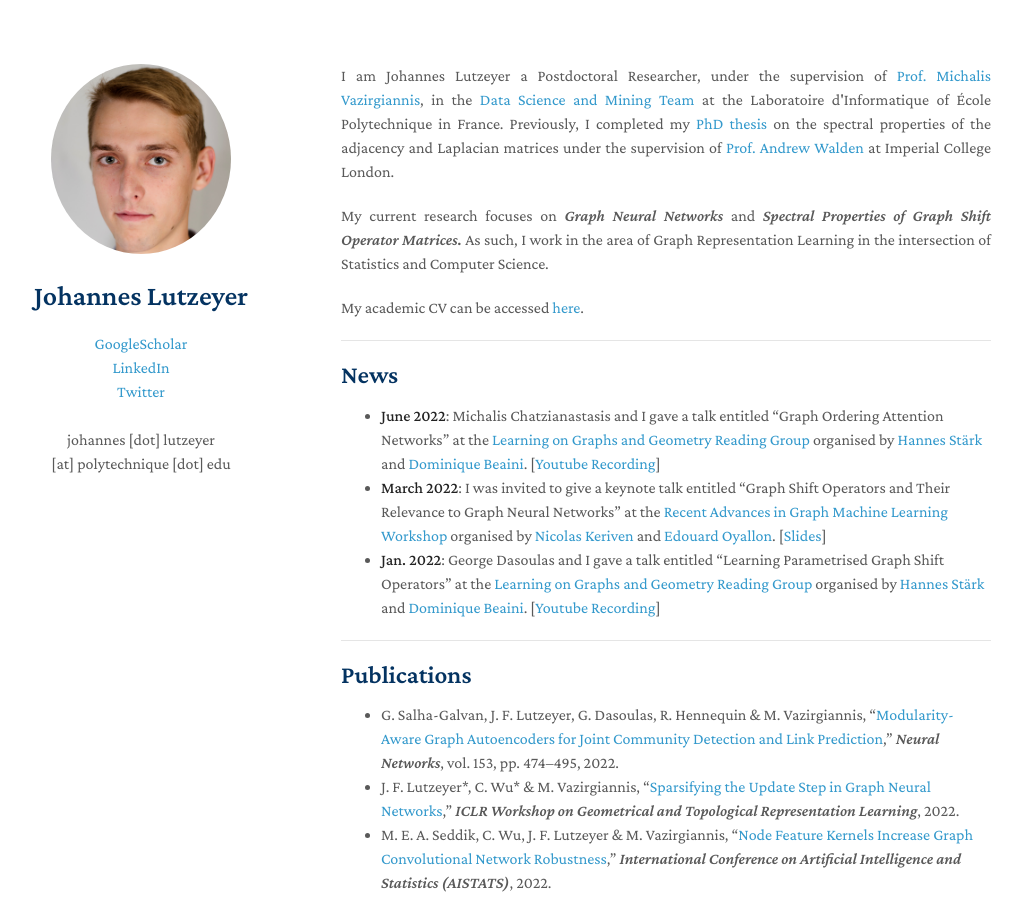
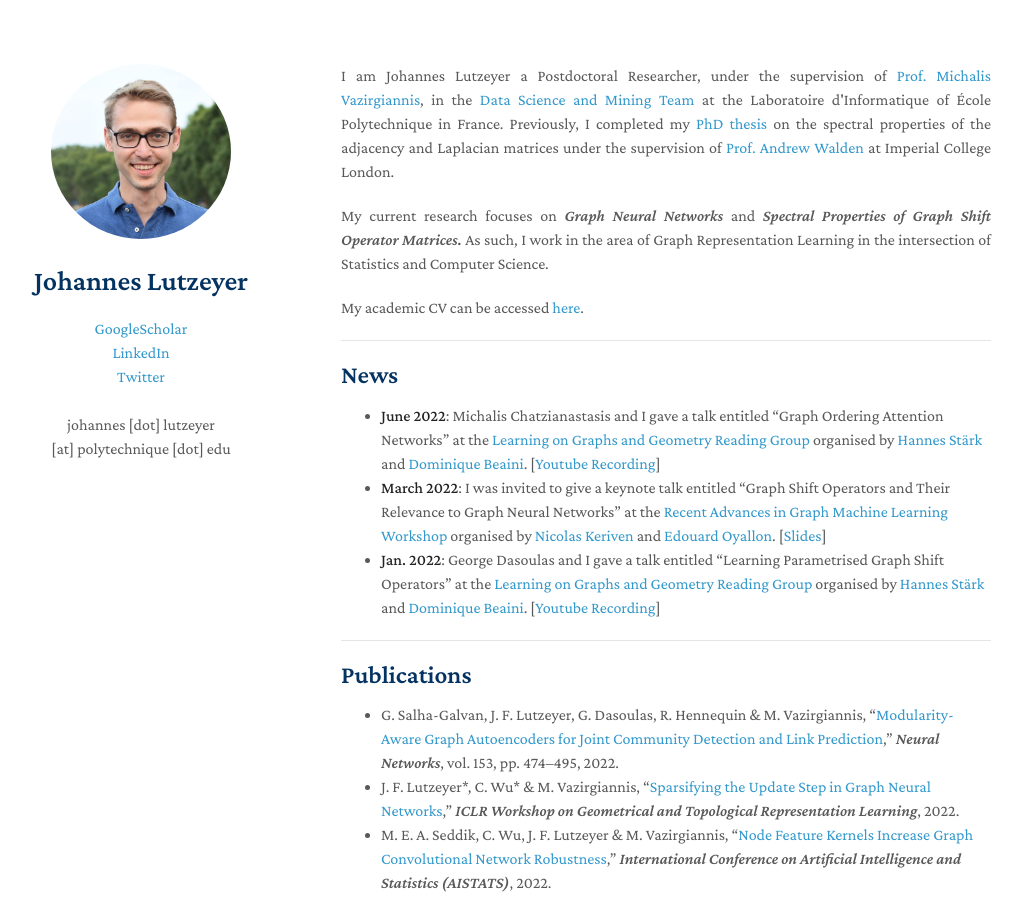
Before and after one commit to johanneslutzeyer/johanneslutzeyer.github.io, a Jekyll site: the page built from index.md, in a window 1280 px wide and 900 px high. Shown: the whole window, without its empty margins (129-1152 px from the left). Built offline with Jekyll 4.4.1, drawn with Linux system fonts in a browser that asks for light colours; our own code applies the rules of GitHub Pages for plain Markdown files; a script that is not in the unit is left out.

Commit message:
Update _config.yml

```diff
--- a/_config.yml
+++ b/_config.yml
@@ -1,6 +1,6 @@
 title: <p style="text-align:center">Johannes <br> Lutzeyer</p>
 
-logo: "https://github.com/johanneslutzeyer/johanneslutzeyer.github.io/blob/main/pictures/JL_profile_picture.jpg?raw=true"
+logo: "https://github.com/johanneslutzeyer/johanneslutzeyer.github.io/blob/main/pictures/JL_profile_picture_2022.jpg?raw=true"
 
 author: Johannes Lutzeyer
 
```
